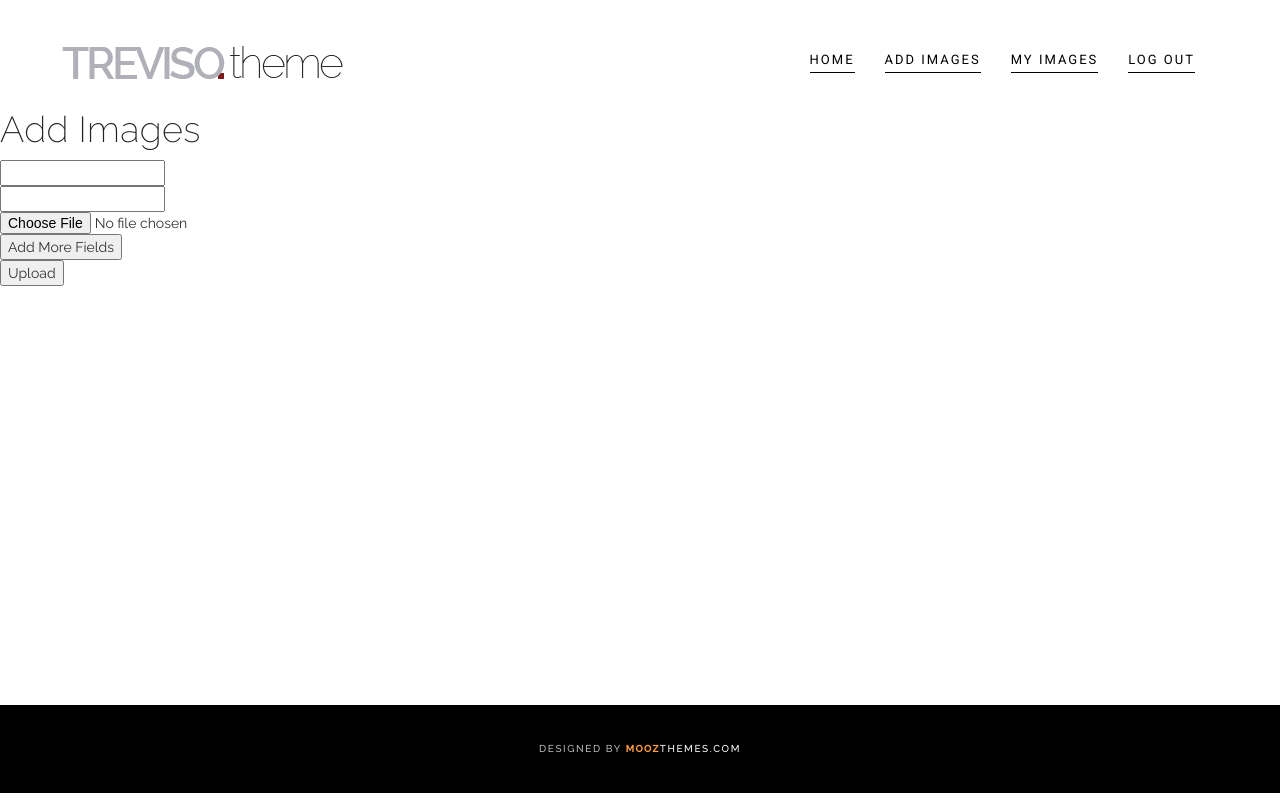
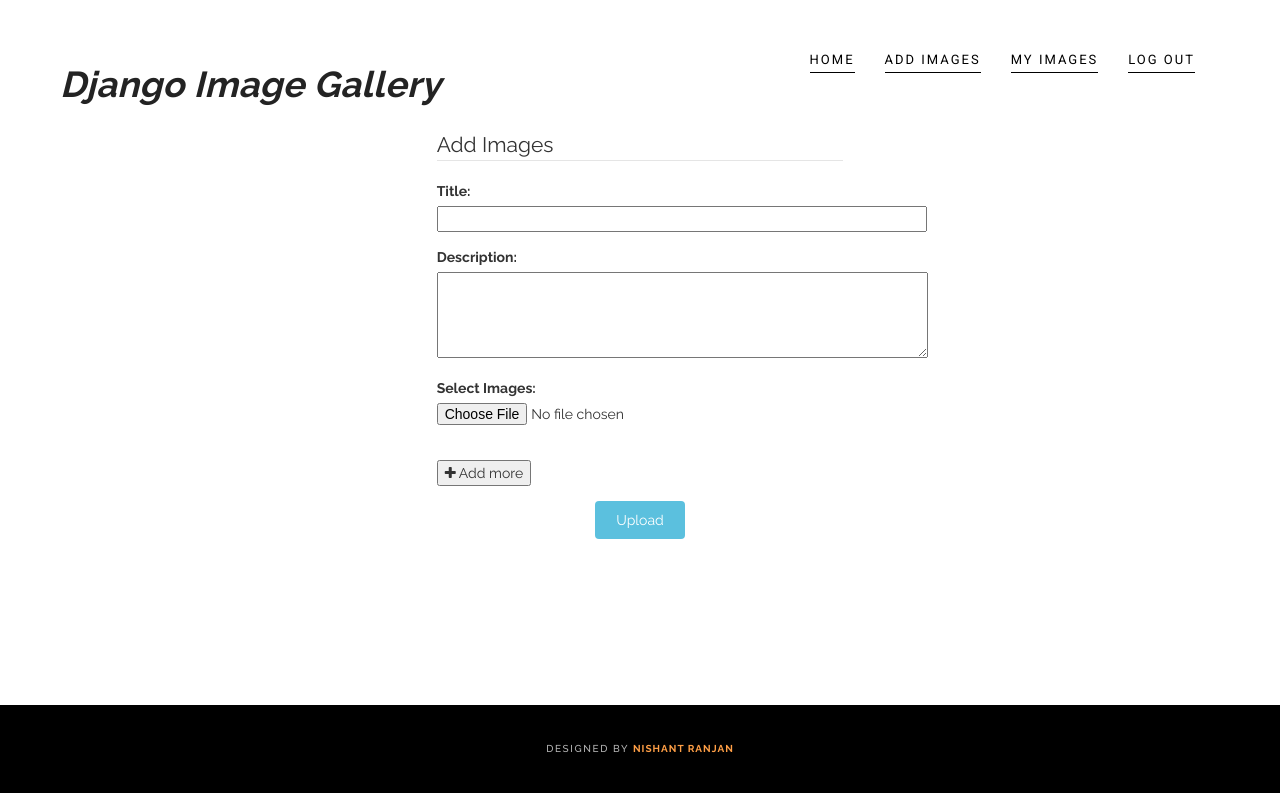
Before and after one commit to darkfist/image-gallery, a Django app: page /images/add/ in a window 1280 px wide. Run offline with Django 3.2, Linux system fonts and the light colour scheme; a user stored in the database is signed in; some libraries are stand-ins or nearby versions.

Commit message:
finalised the app

```diff
--- a/src/images/models.py
+++ b/src/images/models.py
@@ -10,7 +10,7 @@
 class Image(models.Model):
 	uploaded_by	= models.ForeignKey(User)
 	title 		= models.CharField(max_length=120, null=False, blank=False)
-	description = models.CharField(max_length=120, null=True, blank=True)
+	description = models.TextField(null=True, blank=True)
 	img_url 	= models.ImageField(null=True, blank=True)
 	timestamp	= models.DateTimeField(auto_now_add=True)
 	updated		= models.DateTimeField(auto_now=True)
--- a/src/images/templates/images/add_images.html
+++ b/src/images/templates/images/add_images.html
@@ -1,21 +1,44 @@
 {% extends "base.html" %}
+{% load staticfiles %}
+
 
 {% block content %}
 
-<h1>Add Images</h1>
+<div class="row">
+	<div class="col-md-4 col-md-offset-4">
+		<div class="content-section">
+			<form method="POST" enctype="multipart/form-data"> {% csrf_token %}
+				<fieldset class="form-group">
+					<legend class="border-bottom mb-4">Add Images</legend>
+					{% if errors %}
+						<p>{{ errors }}</p><br>
+					{% endif %}
+					<div>
+						<div class="form-group">
+                            <label for="name"> Title:</label>
+                            <div><input type="text" name="title" size="65"></div>
+                        </div>
+                        <div class="form-group">
+                            <label for="name"> Description:</label>
+                            <div><textarea rows="4" cols="65" name="description"></textarea></div>
+                        </div>
+					    <div class="form-group add_form">
+                            <label for="name"> Select Images:</label>
+                            <div><input type="file" name="image"></div><br>
+                        </div>
+                        <button class="add_image"><i class="fa fa-plus"></i> Add more</button><br>
+				     </div>
+				</fieldset>
+				<div class="form-group">
+					<center>
+					<button class="btn btn-lg btn-info" type="submit">Upload</button>
+					</center>
+				</div>
+			</form>
+		</div>
+	</div>
+</div>
 
-{% if errors %}
-{{ errors }}
-{% endif %}
-<form method="POST" enctype="multipart/form-data"> {% csrf_token %}
-	  <div class="add_form">
-	    <div><input type="text" name="title"></div>
-	    <div><input type="text" name="description"></div>
-	    <div><input type="file" name="image"></div>
-	    <button class="add_image">Add More Fields</button>
-     </div>
-	<button type="submit">Upload</button>
-</form>
 
 {% endblock content %}
 
@@ -23,16 +46,14 @@
 {% block JS %}
 
 
-	<script src="https://code.jquery.com/jquery-3.3.1.min.js"></script>
-
-
-	<script>
-	$(document).ready(function() {
+<script src="https://code.jquery.com/jquery-3.3.1.min.js"></script>
+<script>
+$(document).ready(function() {
 	 var x = 2;
 	   $('.add_image').click(function(e){
 	        e.preventDefault();
 	 		if(x <= 10){
-	        $('.add_form').append('<div><input type="file" id="extra" name="image"><a href="#" class="remove_field">Remove</a></div>');
+	        $('.add_form').append('<div class="row"><div><input type="file" id="extra" name="image" class="col-md-10"></div><a href="#" class="remove_field"><i class="fa fa-times"></i></a><br><br></div>');
 	        document.getElementById("extra").name = 'image' + x;
 	        document.getElementById("extra").id = 'img';
 	        x++;
@@ -50,6 +71,6 @@
     })
 });
 
-	</script>
+</script>
 
 {% endblock JS %}
--- a/src/templates/base.html
+++ b/src/templates/base.html
@@ -6,14 +6,14 @@
 		<meta charset="utf-8">
 		<meta http-equiv="X-UA-Compatible" content="IE=edge">
 		<meta name="viewport" content="width=device-width, initial-scale=1">
-		<!-- The above 3 meta tags *must* come first in the head; any other head content must come *after* these tags -->
+
 		<meta name="description" content="">
-		<meta name="author" content="">
+		<meta name="author" content="Nishant Ranjan">
 		<link rel="icon" href="favicon.ico">
-		<title>Treviso - Clean & Elegant Onepage Multipurpose Bootstrap HTML</title>
+		<title>Django Image Gallery</title>
 		<!-- Bootstrap core CSS -->
 		<link href="{% static 'css/bootstrap.min.css' %}" rel="stylesheet">
-		<link rel="stylesheet" href="https://maxcdn.bootstrapcdn.com/font-awesome/4.4.0/css/font-awesome.min.css' %}">
+		<link rel="stylesheet" href="https://maxcdn.bootstrapcdn.com/font-awesome/4.4.0/css/font-awesome.min.css">
 		<!-- Custom styles for this template -->
 		<link href="{% static 'css/style.css' %}" rel="stylesheet">
 	</head>
@@ -30,7 +30,7 @@
 					<span class="icon-bar"></span>
 					<span class="icon-bar"></span>
 					</button>
-					<a class="navbar-brand page-scroll" href="#page-top"><img src="{% static 'images/logo.png' %}" alt="Treviso theme logo"></a>
+					<a class="navbar-brand page-scroll" href="#page-top"><h1><strong><em>Django Image Gallery</em></strong></h1></a>
 				</div>
 				<!-- Collect the nav links, forms, and other content for toggling -->
 				<div class="collapse navbar-collapse" id="bs-example-navbar-collapse-1">
@@ -61,9 +61,8 @@
 						{% endif %}
 					</ul>
 				</div>
-				<!-- /.navbar-collapse -->
-			<!-- /.container-fluid -->
 		</nav>
+		<br>
 
 
 			{% if messages %}
@@ -83,15 +82,13 @@
 		</p>
 		<footer>
 			<div class="container text-center">
-				<p>Designed by <a href="http://moozthemes.com"><span>MOOZ</span>Themes.com</a></p>
+				<p>Designed by <a href="https://meetnishant.com"><span>Nishant Ranjan</span></a></p>
 			</div>
 		</footer>
 
 
-		<!-- Bootstrap core JavaScript
-			================================================== -->
-		<!-- Placed at the end of the document so the pages load faster -->
-		<script src="https://ajax.googleapis.com/ajax/libs/jquery/1.11.3/jquery.min.js' %}"></script>
+
+		<script src="https://ajax.googleapis.com/ajax/libs/jquery/1.11.3/jquery.min.js"></script>
 		<script src="{% static 'js/bootstrap.min.js' %}"></script>
 		<script src="{% static 'js/SmoothScroll.js' %}"></script>
 		<script src="{% static 'js/theme-scripts.js' %}"></script>
```
Also changed, not shown: src/images/templates/images/display_images.html (+4 -86 lines), src/images/templates/images/image_details.html (+23 -4 lines), src/images/templates/images/user_images.html (+2 -5 lines), src/db.sqlite3, src/images/migrations/0010_auto_20190305_1442.py (added).
